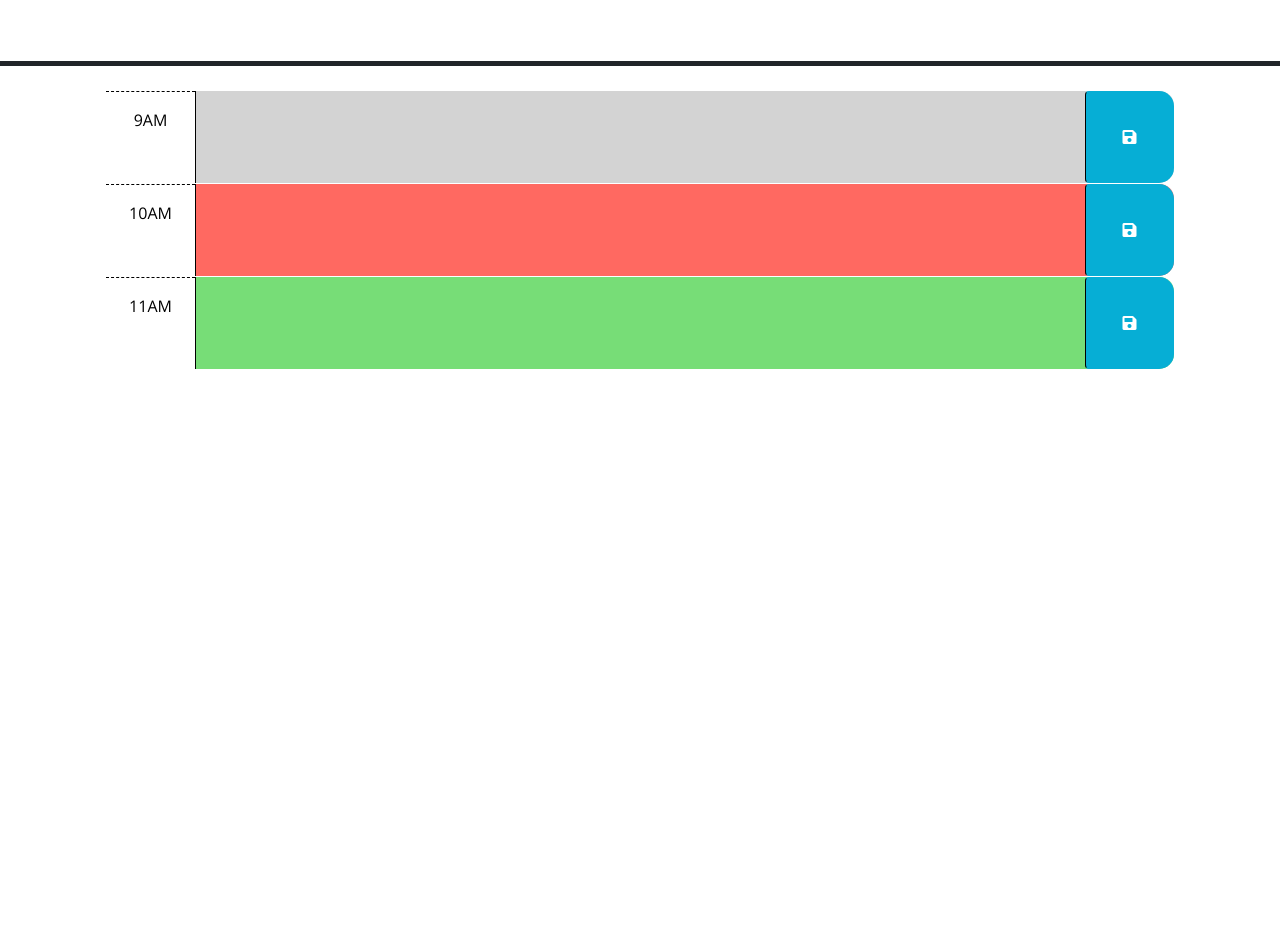
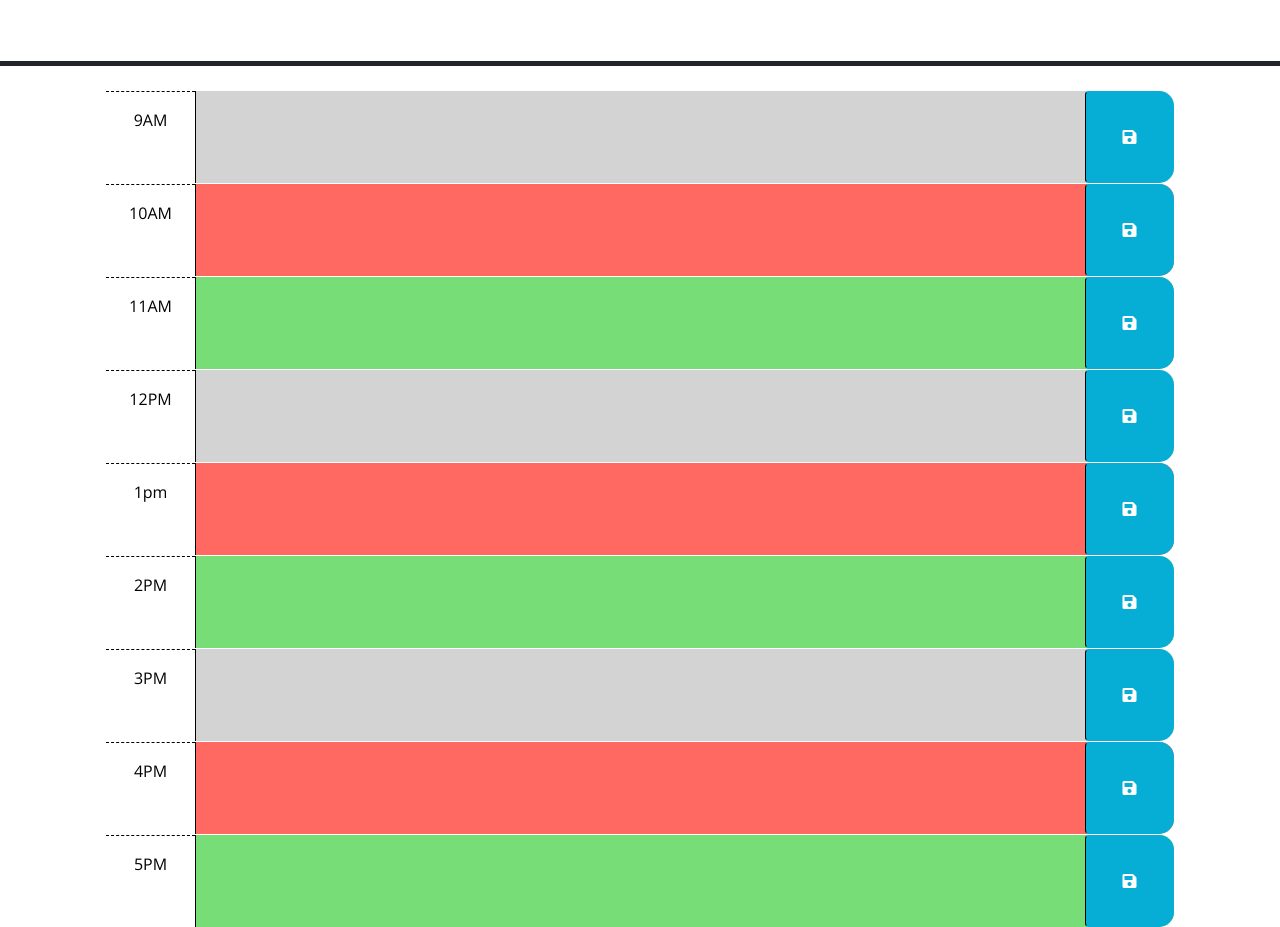
Before and after one commit to kerperryjr/Day-Planner, a plain HTML site: page Develop/index.html in a window 1280 px wide. Shown: the part 166-1093 px from the top of the page. Before the commit the page ends 800 px from the top, so only its background shows below. Drawn offline with nearby package versions, Linux system fonts and the light colour scheme.

Commit message:
added all time slots to html

```diff
--- a/Develop/index.html
+++ b/Develop/index.html
@@ -66,6 +66,66 @@
         </button>
       </div>
 
+
+      <!-- Example of a past time block. The "past" class adds a gray background color. -->
+      <div id="hour-12" class="row time-block past">
+        <div class="col-2 col-md-1 hour text-center py-3">12PM</div>
+        <textarea class="col-8 col-md-10 description" rows="3"> </textarea>
+        <button class="btn saveBtn col-2 col-md-1" aria-label="save">
+          <i class="fas fa-save" aria-hidden="true"></i>
+        </button>
+      </div>
+
+      <!-- Example of a a present time block. The "present" class adds a red background color. -->
+      <div id="hour-1" class="row time-block present">
+        <div class="col-2 col-md-1 hour text-center py-3">1pm</div>
+        <textarea class="col-8 col-md-10 description" rows="3"> </textarea>
+        <button class="btn saveBtn col-2 col-md-1" aria-label="save">
+          <i class="fas fa-save" aria-hidden="true"></i>
+        </button>
+      </div>
+
+      <!-- Example of a future time block. The "future" class adds a green background color. -->
+      <div id="hour-2" class="row time-block future">
+        <div class="col-2 col-md-1 hour text-center py-3">2PM</div>
+        <textarea class="col-8 col-md-10 description" rows="3"> </textarea>
+        <button class="btn saveBtn col-2 col-md-1" aria-label="save">
+          <i class="fas fa-save" aria-hidden="true"></i>
+        </button>
+      </div>
+
+
+
+      <!-- Example of a past time block. The "past" class adds a gray background color. -->
+      <div id="hour-3" class="row time-block past">
+        <div class="col-2 col-md-1 hour text-center py-3">3PM</div>
+        <textarea class="col-8 col-md-10 description" rows="3"> </textarea>
+        <button class="btn saveBtn col-2 col-md-1" aria-label="save">
+          <i class="fas fa-save" aria-hidden="true"></i>
+        </button>
+      </div>
+
+      <!-- Example of a a present time block. The "present" class adds a red background color. -->
+      <div id="hour-4" class="row time-block present">
+        <div class="col-2 col-md-1 hour text-center py-3">4PM</div>
+        <textarea class="col-8 col-md-10 description" rows="3"> </textarea>
+        <button class="btn saveBtn col-2 col-md-1" aria-label="save">
+          <i class="fas fa-save" aria-hidden="true"></i>
+        </button>
+      </div>
+
+      <!-- Example of a future time block. The "future" class adds a green background color. -->
+      <div id="hour-5" class="row time-block future">
+        <div class="col-2 col-md-1 hour text-center py-3">5PM</div>
+        <textarea class="col-8 col-md-10 description" rows="3"> </textarea>
+        <button class="btn saveBtn col-2 col-md-1" aria-label="save">
+          <i class="fas fa-save" aria-hidden="true"></i>
+        </button>
+      </div>
+
+
+
+
     <script src="https://code.jquery.com/jquery-3.4.1.min.js"></script>
     <script
       src="https://cdn.jsdelivr.net/npm/dayjs@1.11.3/dayjs.min.js"
```
